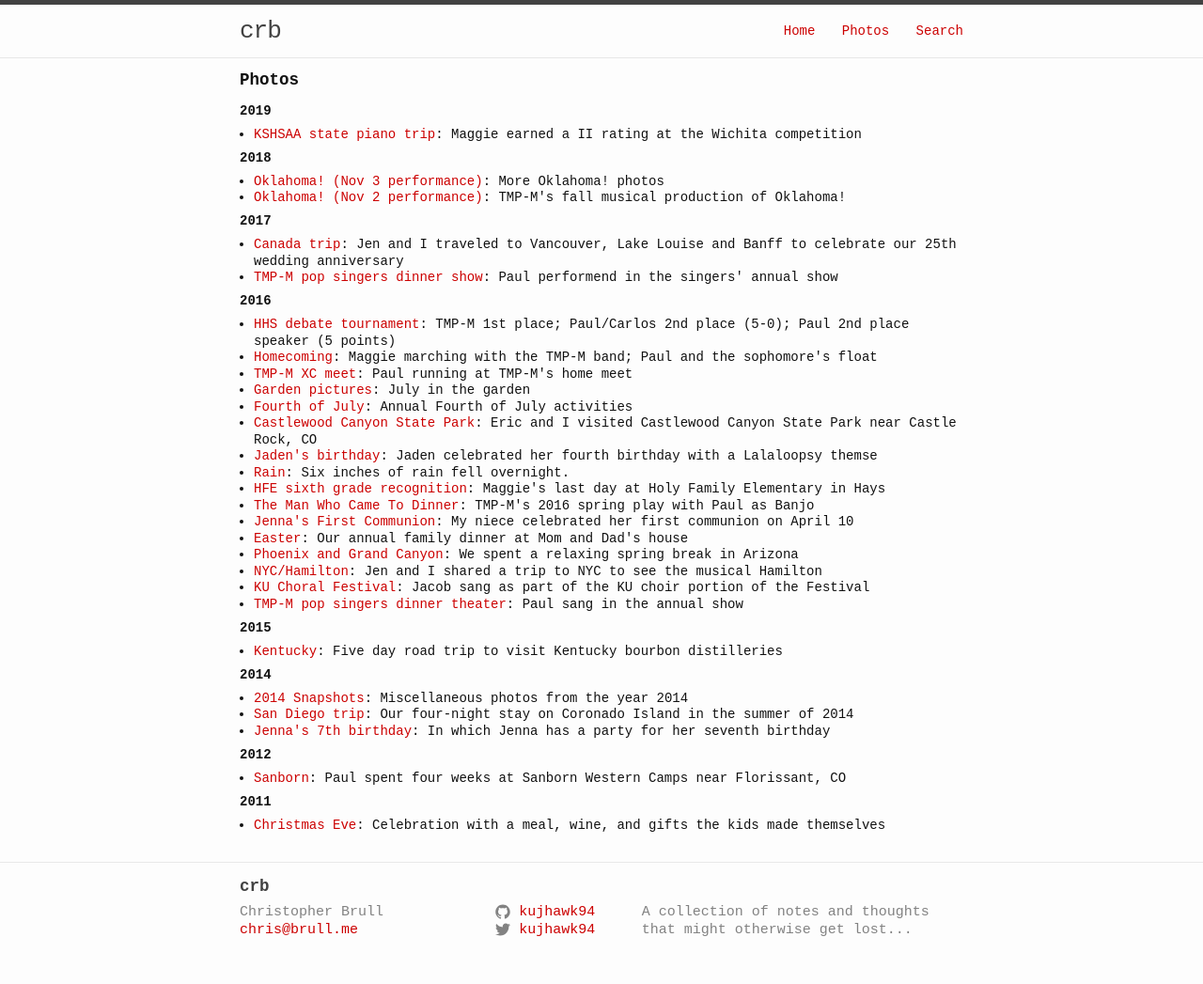
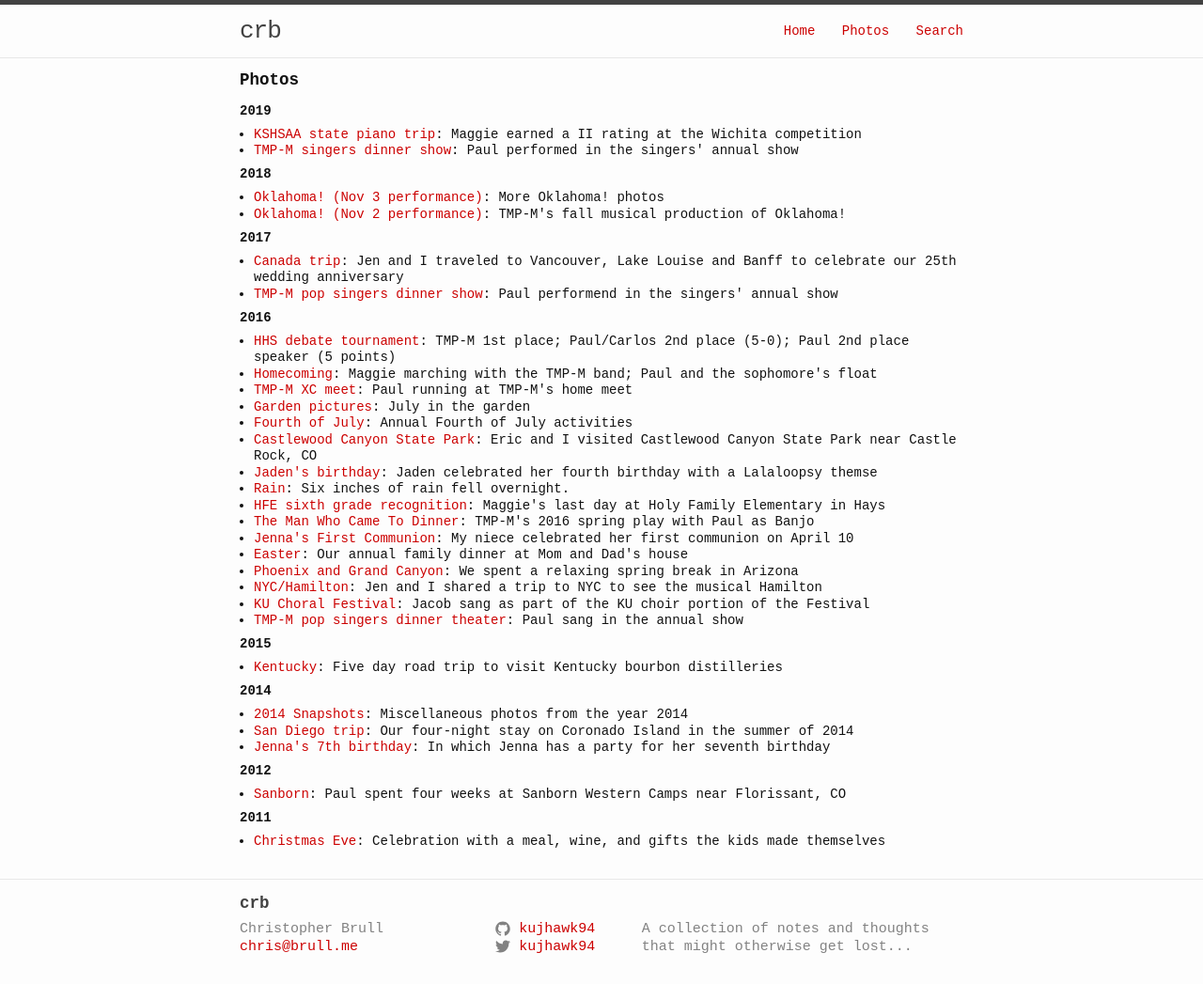
Before and after one commit to kujhawk94/kujhawk94.github.io, a Jekyll site: the page built from photos.html, in a window 1280 px wide. Shown: the whole page at 94% size. Built offline with Jekyll 4.4.1, drawn with Linux system fonts in a browser that asks for light colours.

Commit message:
Add TMP-M singers dinner show

```diff
--- a/_data/photoalbums.yml
+++ b/_data/photoalbums.yml
@@ -107,3 +107,7 @@ albumlist:
         description: Maggie earned a II rating at the Wichita competition
         date: 2019-02-16
         url: https://photos.brull.me/Music/2018-KSHSAA-state-piano/n-d6PVVf/
+    -   title: TMP-M singers dinner show
+        description: Paul performed in the singers' annual show
+        date: 2019-02-02
+        url: https://photos.brull.me/School/TMP-M/2019-TMP-M-singers-dinner-show/n-D9x4mS/
```
